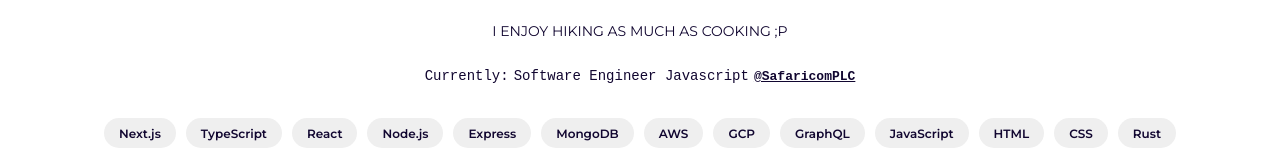
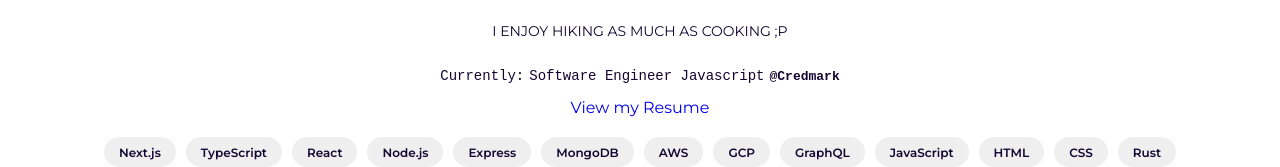
Before and after one commit to robertkibet/portfolio, a Next.js app: page / in a window 1280 px wide. Shown: the part 576-743 px from the top of the page. Built offline with nearby package versions, Linux system fonts and the light colour scheme; no server answers.

Commit message:
update: add resume link and update current job

```diff
--- a/src/screens/homepage/index.js
+++ b/src/screens/homepage/index.js
@@ -9,7 +9,7 @@ const Wrapper = styled.div`
   height: 100%;
   display: flex;
   flex-direction: column;
-  align-items:center;
+  align-items: center;
   text-align: center;
   gap: 20px;
 
@@ -39,13 +39,13 @@ const Pills = styled.div`
   border-radius: 16px;
   padding-left: 15px;
   padding-right: 15px;
-  min-width:50px;
+  min-width: 50px;
   display: grid;
   place-items: center;
   align-items: center;
   font-weight: 600;
   background-color: #efefef;
-  *{
+  * {
     margin: 0;
     padding: 0;
   }
@@ -57,6 +57,9 @@ const SkillsWrapper = styled.div`
   flex-wrap: wrap;
   align-items: center;
   justify-content: center;
+`;
+const Linked = styled.a`
+  text-decoration: none;
 `;
 const Skills = styled.div`
   margin-top: 20px;
@@ -84,15 +87,10 @@ const languages = [
 ];
 const ProgrammingSkills = () => (
   <Skills>
-
     <SkillsWrapper>
       {languages.map((language) => (
         <Pills key={language}>
-          <Text
-            content={language}
-            fontSize="12px"
-            fontWeight="600"
-          />
+          <Text content={language} fontSize="12px" fontWeight="600" />
         </Pills>
       ))}
     </SkillsWrapper>
@@ -115,11 +113,7 @@ const Homepage = () => (
       />
     </Avatar>
     <div>
-      <Text
-        content="Robert Kibet Kiprono"
-        fontWeight="600"
-        fontSize="20px"
-      />
+      <Text content="Robert Kibet Kiprono" fontWeight="600" fontSize="20px" />
       <Text
         content="I USE PROGRAMMING
       TO CREATE ENJOYABLE
@@ -128,21 +122,20 @@ const Homepage = () => (
         fontWeight="600"
         fontSize="20px"
       />
-      <Text
-        content="I ENJOY HIKING AS MUCH AS COOKING ;P "
-        fontSize="14px"
-      />
+      <Text content="I ENJOY HIKING AS MUCH AS COOKING ;P " fontSize="14px" />
       <CurrentRole>
-        <Text
-          content="Currently:"
-          fontSize="14px"
-        />
-        <Text
-          content="Software Engineer Javascript"
-          fontSize="14px"
-        />
-        <a href="https://www.safaricom.co.ke/" target="_blank" rel="noreferrer">@SafaricomPLC</a>
+        <Text content="Currently:" fontSize="14px" />
+        <Text content="Software Engineer Javascript" fontSize="14px" />
+        <Linked href="http://credmark.com/" target="_blank" rel="noreferrer">
+          @Credmark
+        </Linked>
       </CurrentRole>
+      <Linked
+        target="_blank"
+        href="https://docs.google.com/document/d/1I044m5TDYqPk5SZdAzxIzH7JHTB81i_YwFLrbxFtsf0/edit?usp=sharing"
+      >
+        View my Resume
+      </Linked>
       <ProgrammingSkills />
     </div>
   </Wrapper>
```
